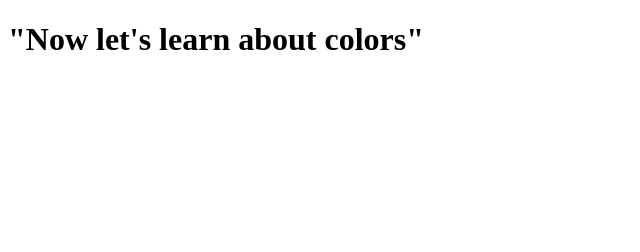
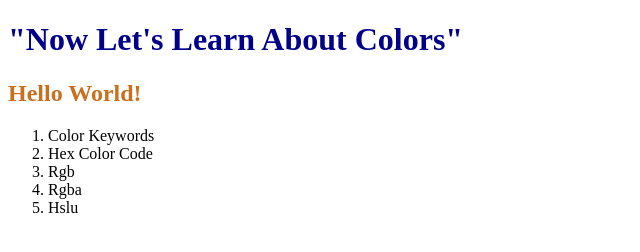
Before and after one commit to sirishetty-20/Web-Development, a plain HTML site: page CSS =TEXTS , FONTS & COLORS/colors.html in a window 1280 px wide. Shown: the whole page, without its empty margins (0-640 px from the left). Drawn offline with Linux system fonts and the light colour scheme.

Commit message:
FULL STACK WEB DEVELOPMENT

```diff
--- a/CSS =TEXTS , FONTS & COLORS/colors.html
+++ b/CSS =TEXTS , FONTS & COLORS/colors.html
@@ -5,8 +5,14 @@
     <meta name="viewport" content="width=device-width, initial-scale=1.0">
     <title>Colors</title>
     <style>
+        body{
+            text-transform: capitalize;
+        }
 h1{
-
+    color:darkblue;
+}
+h2{
+    color: #ca6f1e ;
 }
     </style>
 </head>
@@ -14,5 +20,16 @@ h1{
     <h1>
         "Now let's learn about colors"
     </h1>
+    <h2>
+        Hello World!
+    </h2>
+    <ol>
+        <li>color keywords</li>
+        <li>hex color code</li> <!--css= color:#ca6f1e -->
+        <li>rgb</li><!--color:rgb(52, 93, 94);-->
+        <li>rgba</li><!--here a=alpha we can edit the opacity of the color it ranges from 0-1 eg -> rgb(52, 93, 94,0.175);-->
+        <li>hslu</li>
+
+    </ol>
 </body>
 </html>
```
